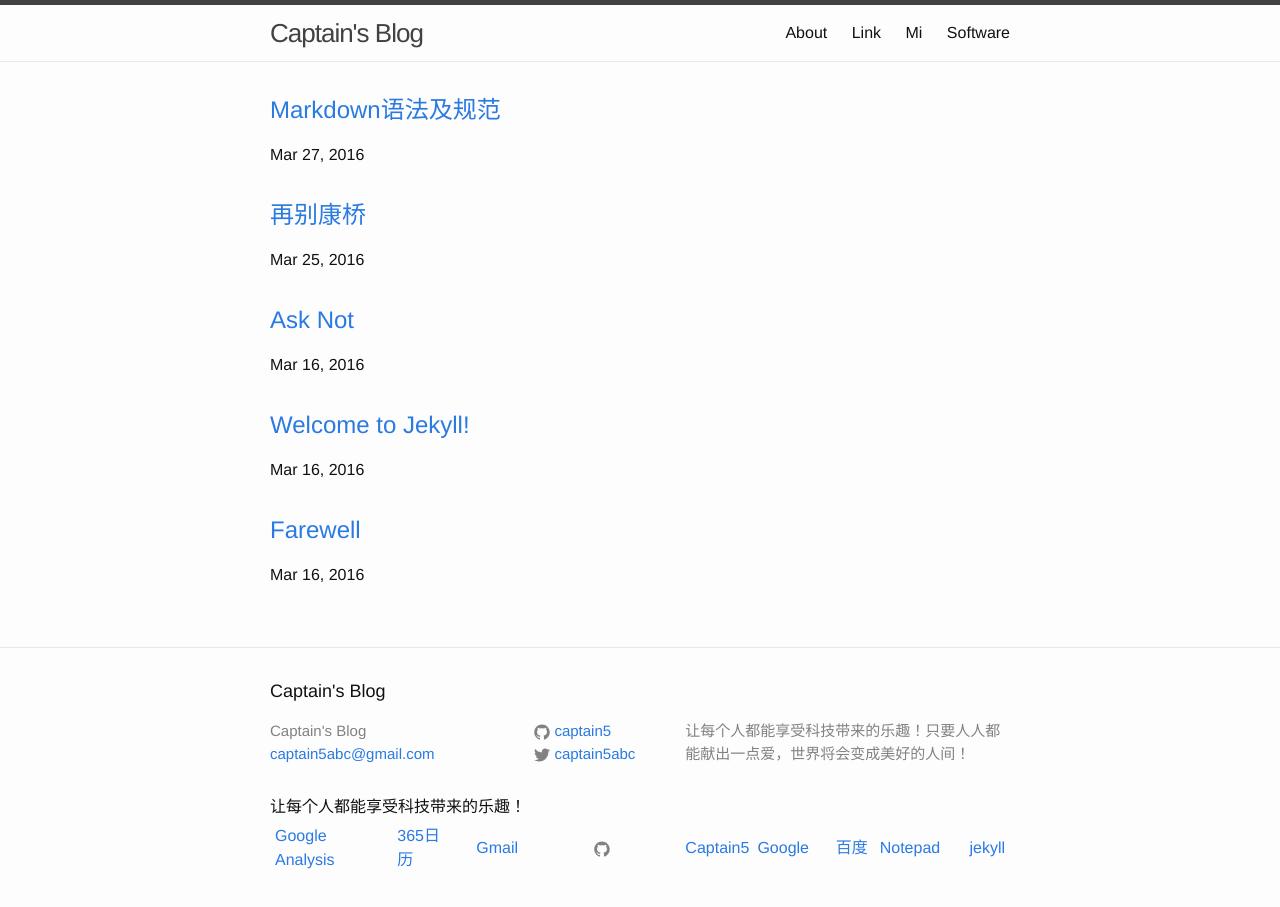
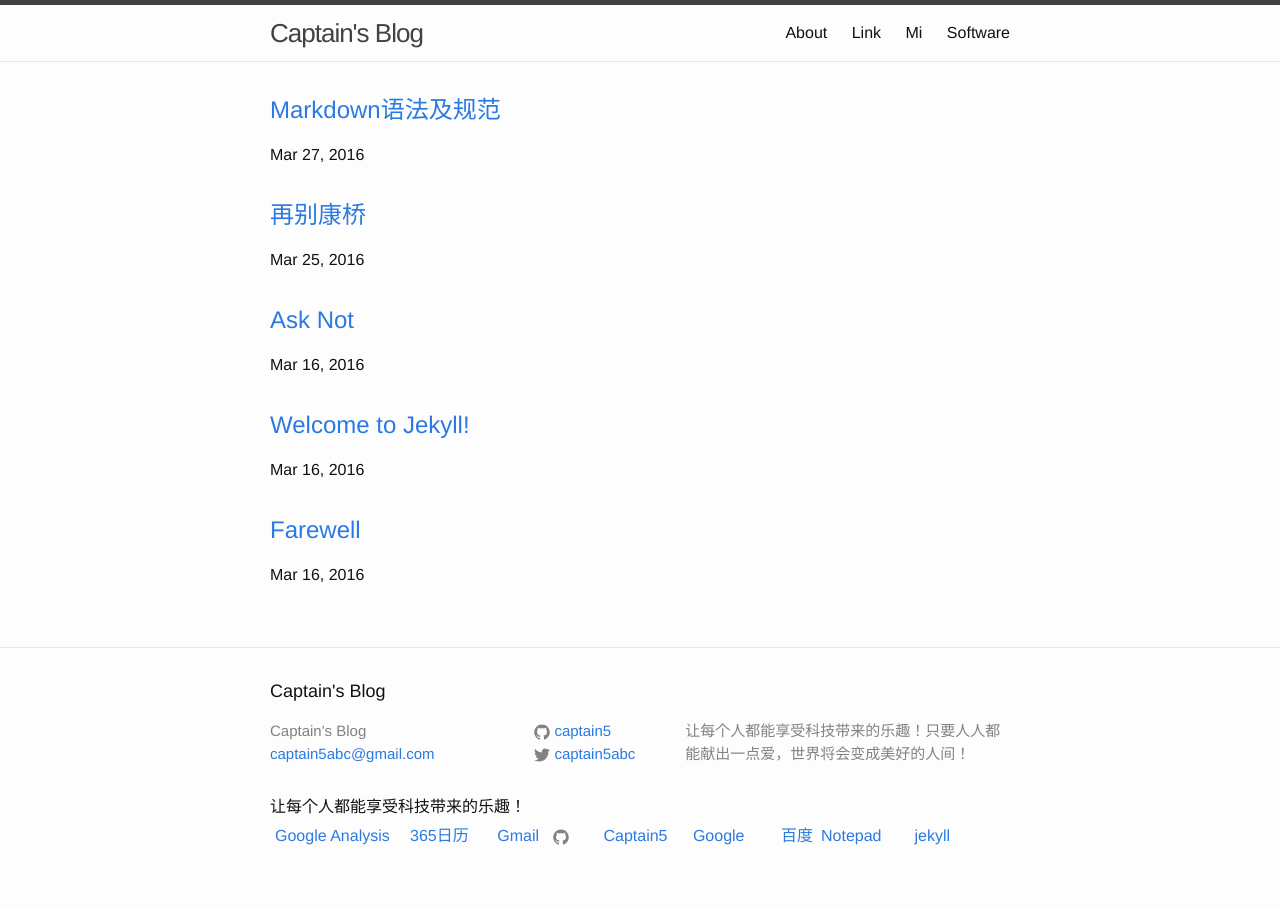
Before and after one commit to captain5/captain5.github.io, a Jekyll site: the page built from index.html, in a window 1280 px wide. Built offline with Jekyll 4.4.1, drawn with Linux system fonts in a browser that asks for light colours.

Commit message:
Update footer.html

```diff
--- a/_includes/footer.html
+++ b/_includes/footer.html
@@ -68,7 +68,7 @@
       <tr><td align=left width=20%><a href="https://analytics.google.com"  target="_black">Google Analysis</a></td>
       <td align=left width=10%><a href="http://www.365rili.com/"  target="_black">365日历</a></td>
       <td align=right width=10%><a href="https://mail.google.com"  target="_black">Gmail</a></td>
-        <td width=30% align=center>{% include icon-github.html %}</td>
+        <td width=5% align=center>{% include icon-github.html %}</td>
         <td align=right><a href="https://github.com/captain5/captain5.github.io"  target="_black">Captain5</a></td>
         <td align=right><a href="https://www.google.com.hk"  target="_black">Google</a></td>
         <td align=right width=10%><a href="https://www.baidu.com/"  target="_black">百度</a></td>
```
